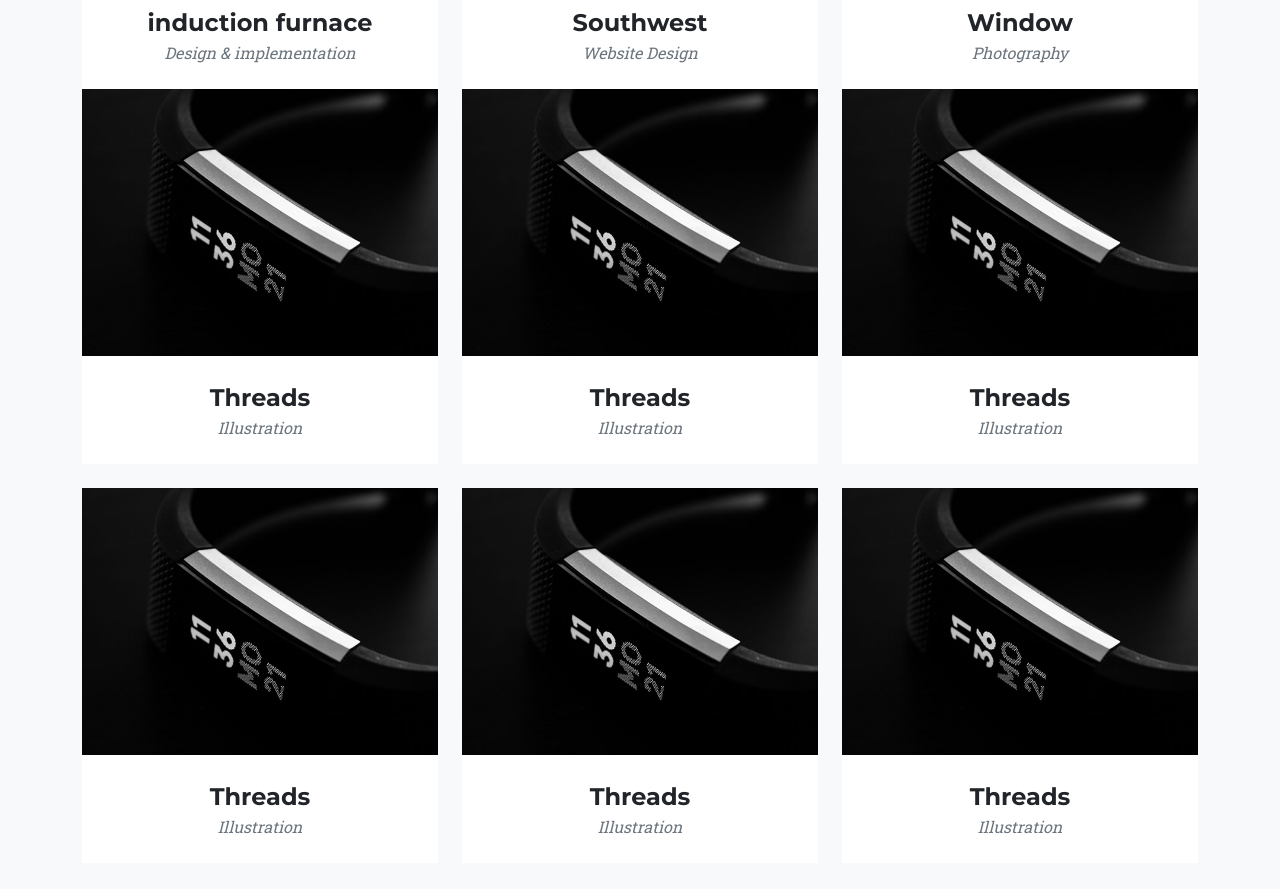
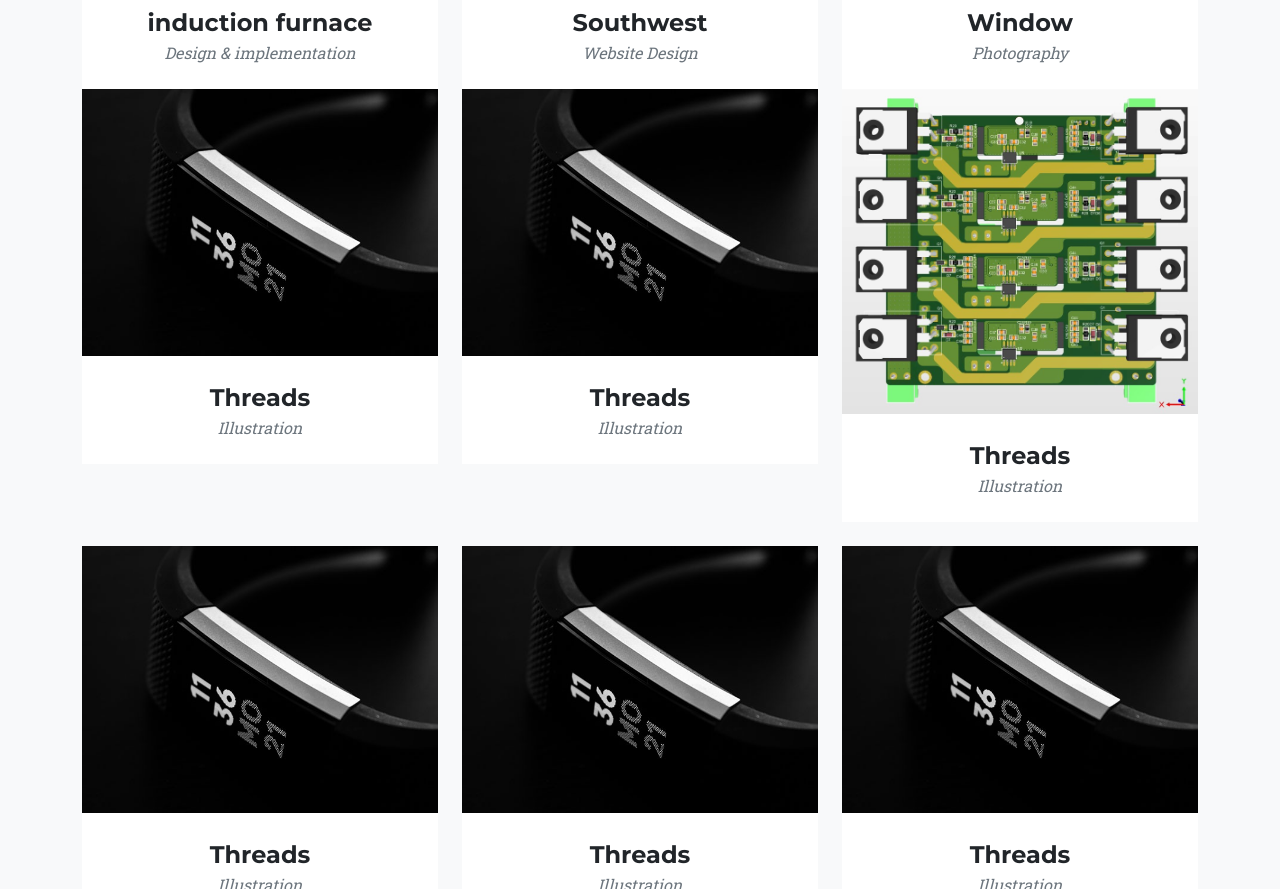
Before and after one commit to Mahmoodkhamesipour/project, a plain HTML site: page index.html in a window 1280 px wide. Shown: the part 2546-3435 px from the top of the page. Drawn offline with nearby package versions, Linux system fonts and the light colour scheme; files whose address does not match are found by name.

Commit message:
Update index.html

```diff
--- a/index.html
+++ b/index.html
@@ -222,7 +222,7 @@
                                 <div class="portfolio-hover">
                                     <div class="portfolio-hover-content"><i class="fas fa-plus fa-3x"></i></div>
                                 </div>
-                                <img class="img-fluid" src="assets/img/portfolio/1.jpg" alt="..." />
+                                <img class="img-fluid" src="assets\img/projects\IGBT-INV\picture2.jpg" alt="..." />
                             </a>
                             <div class="portfolio-caption">
                                 <div class="portfolio-caption-heading">Threads</div>
```
